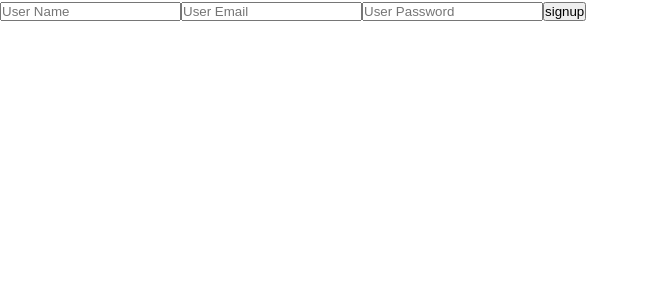
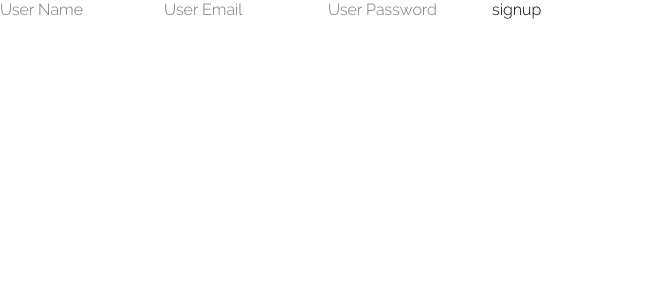
Before and after one commit to amir25n/login-mern-stack, a React (Create React App) app in the folder client/: page / in a window 1280 px wide. Shown: the top 300 px of the page, without its empty margins (0-649 px from the left). Built offline with nearby package versions, Linux system fonts and the light colour scheme.

Commit message:
add fonts and change some styles in App.css

```diff
--- a/client/src/App.css
+++ b/client/src/App.css
@@ -1,7 +1,20 @@
+/* add fonts */
+@font-face {
+  font-family: RaleWay-Light;
+  src: url("../public/fonts/Raleway-Light.ttf");
+}
+@font-face {
+  font-family: RaleWay-ExtraBold;
+  src: url("../public/fonts/Raleway-ExtraBold.ttf");
+}
 /* custom styles */
 *{
   margin: 0;
   padding: 0;
+}
+body{
+  font-family: RaleWay-Light;
+  font-size: 16px;
 }
 li{
   list-style: none;
@@ -9,3 +22,6 @@ li{
 a{
   text-decoration: none;
 }
+input , button {
+  all: unset;
+}
```
